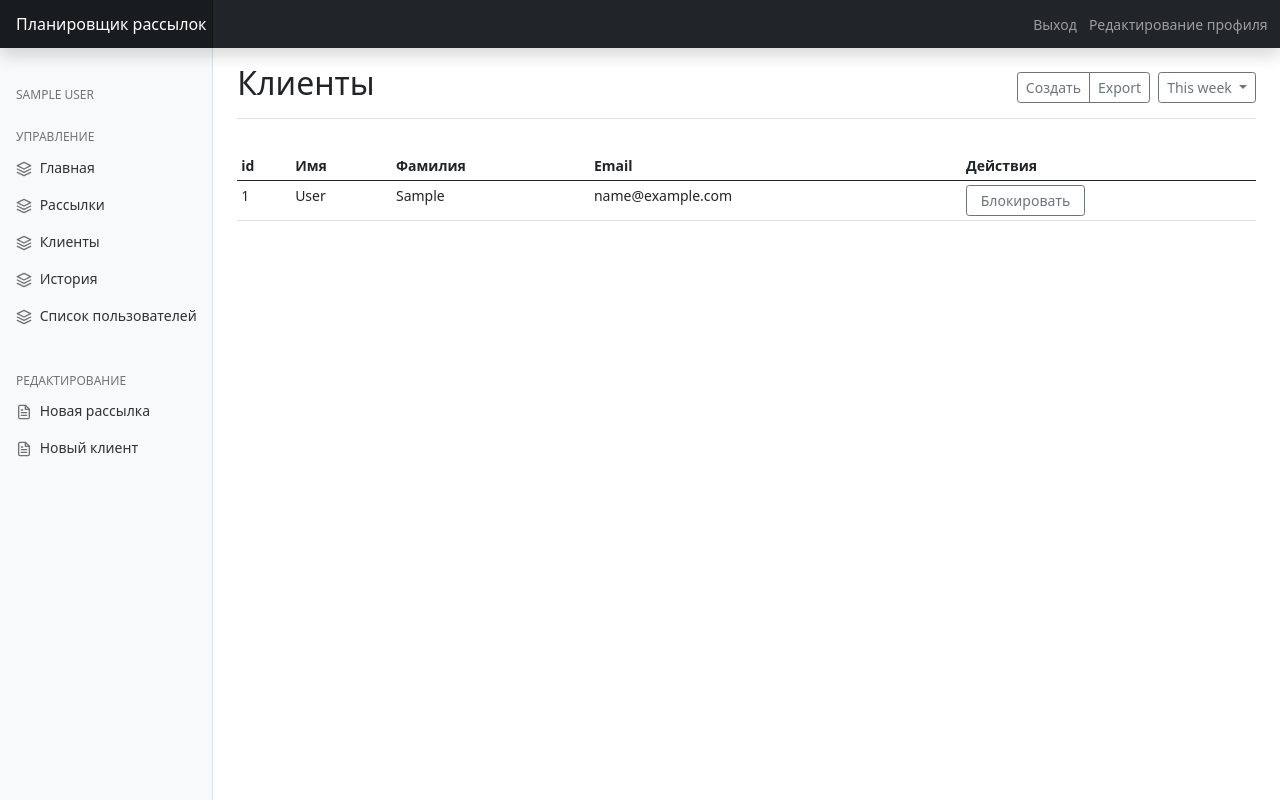
After one commit to NewterraV/mailing_service, a Django app: page /auth/user/list in a window 1280 px wide. The commit adds this page. Run offline with Django 4.2, Linux system fonts and the light colour scheme; the visitor is signed in with stand-in values (Sample User, id 1); data comes from the database, SQL or seed files in the repository; parts of the project's set-up code (start-up, migrations or seed data) failed here and were passed over; some libraries are stand-ins or nearby versions.

Commit message:
Добавлен просмотр списка пользователей платформы, а так-же их блокировка для manager

```diff
--- a/mailing/templates/mailing/base.html
+++ b/mailing/templates/mailing/base.html
@@ -81,7 +81,14 @@
               <span data-feather="layers"></span>
               История
             </a>
-          </li>
+          {% if perms.users.list_users %}
+            </li>
+              <a class="nav-link" href="{% url 'users:list_users' %}">
+                  <span data-feather="layers"></span>
+                   Список пользователей
+              </a>
+            </li>
+          {% endif %}
           <li class="nav-item">
             <a class="nav-link" href="#">
             </a>
--- a/users/models.py
+++ b/users/models.py
@@ -17,6 +17,10 @@ class User(AbstractUser):
     class Meta:
         verbose_name = 'пользователь'
         verbose_name_plural = 'пользователи'
+        permissions = [
+            ('list_users', 'Просмотр списка пользователей',),
+            ('block_users', 'Блокировка пользователя',)
+        ]
 
 
 class VerifyCode(models.Model):
--- /dev/null
+++ b/users/templates/users/user_list.html
@@ -0,0 +1,50 @@
+{% extends 'mailing/base.html' %}
+{% block content %}
+  <div class="d-flex justify-content-between flex-wrap flex-md-nowrap align-items-center pt-3 pb-2 mb-3 border-bottom">
+    <h1 class="h2">Клиенты</h1>
+    <div class="btn-toolbar mb-2 mb-md-0">
+      <div class="btn-group me-2">
+        <a href="{% url 'client:create' %}" type="button" class="btn btn-sm btn-outline-secondary">Создать</a>
+        <button type="button" class="btn btn-sm btn-outline-secondary">Export</button>
+      </div>
+      <button type="button" class="btn btn-sm btn-outline-secondary dropdown-toggle">
+        This week
+      </button>
+    </div>
+  </div>
+
+  <div class="table pt-3">
+    <table class="table table-sm">
+      <thead>
+        <tr>
+          <th scope="col">id</th>
+          <th scope="col">Имя</th>
+          <th scope="col">Фамилия</th>
+          <th scope="col">Email</th>
+          <th scope="col">Действия</th>
+        </tr>
+      </thead>
+      <tbody>
+        {% for object in object_list %}
+            <tr>
+              <td>{{ object.id }}</td>
+              <td>{{ object.last_name}}</td>
+              <td>{{ object.first_name}}</td>
+              <td>{{ object.email }}</td>
+              <td>
+                <div class="row">
+                  <div class="col">
+                    {% if object.is_active %}
+                      <a href="{% url 'users:block_user' object.pk %}" class="btn btn-outline-secondary btn-sm col-5" type="button">Блокировать</a>
+                    {% else %}
+                      <a href="{% url 'users:block_user' object.pk %}" class="btn btn-secondary btn-sm col-5" type="button">Разблокировать</a>
+                    {% endif %}
+                  </div>
+                </div>
+              </td>
+            </tr>
+        {% endfor %}
+      </tbody>
+    </table>
+  </div>
+{% endblock %}
--- a/users/urls.py
+++ b/users/urls.py
@@ -1,7 +1,8 @@
 from django.urls import path
 
 from users.apps import UsersConfig
-from users.views import LoginView, LogoutView, RegisterView, reset_password, VerifyUpdateView, UserUpdateView
+from users.views import (LoginView, LogoutView, RegisterView, reset_password, VerifyUpdateView, UserUpdateView,
+                         UserListView, block_user_view)
 
 
 app_name = UsersConfig.name
@@ -13,4 +14,6 @@ urlpatterns = [
     path('verify/<int:pk>', VerifyUpdateView.as_view(), name='verify'),
     path('update/', UserUpdateView.as_view(), name='update'),
     path('reset-password/', reset_password, name='reset_password'),
+    path('user/list', UserListView.as_view(), name='list_users'),
+    path('user/block/<int:pk>', block_user_view, name='block_user'),
 ]
--- a/users/views.py
+++ b/users/views.py
@@ -1,11 +1,15 @@
 from django.shortcuts import redirect, render
-from django.views.generic import CreateView, UpdateView
+from django.views.generic import CreateView, UpdateView, ListView
 from django.contrib.auth.views import LoginView as BaseLoginView, LogoutView as BaselogoutView
 from users.forms import LoginForm, RegisterForm, VerifyForm, UserUpdateForm, ResetPasswordForm
 from users.models import User, VerifyCode
 from users.services import generate_code, send_verification_mail, send_reset_password_mail
 from django.urls import reverse_lazy, reverse
 from django.contrib.auth.models import Group
+from django.contrib.auth.decorators import permission_required
+from django.contrib.auth.mixins import PermissionRequiredMixin, LoginRequiredMixin
+from users.services import block_user
+from django.shortcuts import get_object_or_404
 
 
 def reset_password(request):
@@ -26,6 +30,18 @@ def reset_password(request):
         form = ResetPasswordForm()
 
     return render(request, 'users/reset_password.html', {'form': form})
+
+
+@permission_required('users.block_users')
+def block_user_view(request, pk):
+    block_user(pk)
+    return redirect(reverse('users:list_users'))
+
+
+class UserListView(LoginRequiredMixin, PermissionRequiredMixin, ListView):
+    model = User
+    login_url = 'users:login'
+    permission_required = 'users.block_users'
 
 
 class LoginView(BaseLoginView):
@@ -57,7 +73,8 @@ class RegisterView(CreateView):
         return redirect(reverse('users:verify', args=[self.object.pk]))
 
 
-class UserUpdateView(UpdateView):
+class UserUpdateView(LoginRequiredMixin, UpdateView):
+    login_url = 'users:login'
     model = User
     form_class = UserUpdateForm
     success_url = reverse_lazy('mailing:index')
```
Also changed, not shown: users/services.py (+21 -0 lines).
